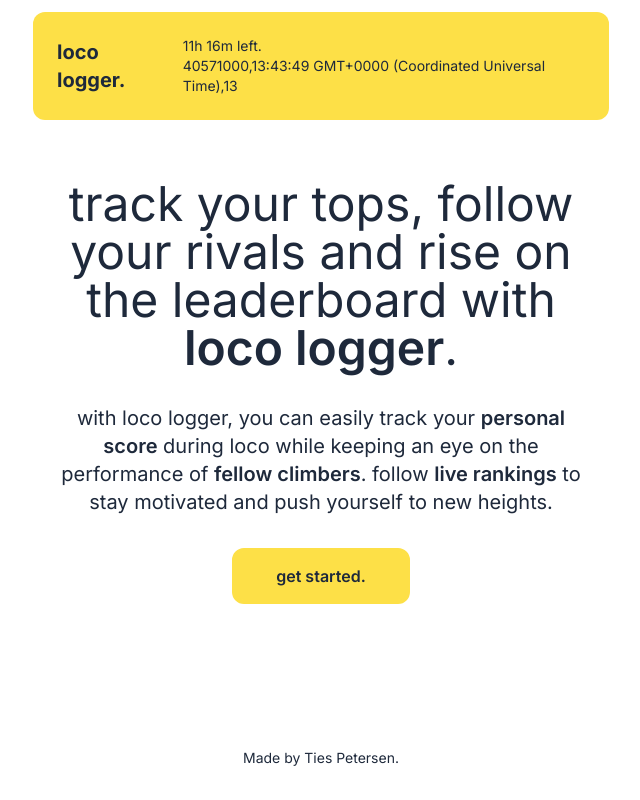
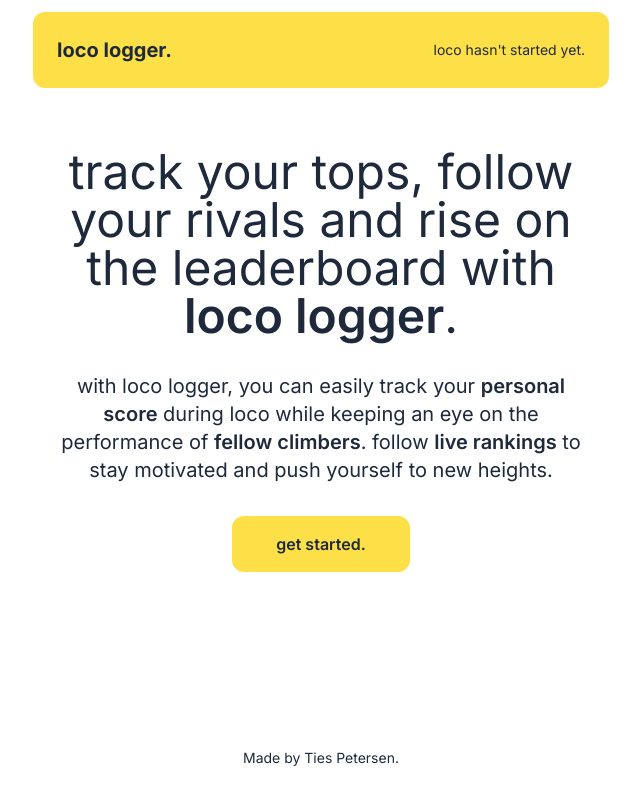
Before and after one commit to TiesPetersen/locologger, a Next.js app: page / in a window 1280 px wide. Shown: the whole page, without its empty margins (319-959 px from the left). Built offline with nearby package versions, Linux system fonts and the light colour scheme; no server answers.

Commit message:
Finally fixed Timer

```diff
--- a/components/Timer.js
+++ b/components/Timer.js
@@ -6,26 +6,22 @@ import React, { useState, useEffect } from 'react'
 
 export default function Timer() {
     const [diff, setDiff] = useState(0)
-    const [nowT, setNowT] = useState(new Date())
     const [timerState, setTimerState] = useState('running')
     const pathname = usePathname()
 
     function updateTimer() {
         const locoStart = Date.UTC(2024, 9, 4, 23, 0, 0) // in UTC
-        console.log(locoStart)
-        const locoEnd = Date.UTC(2024, 9, 5, 1, 0, 0) // in UTC
-        console.log(locoEnd)
+        const locoEnd = Date.UTC(2024, 9, 5, 0, 21, 0) // in UTC
         const nowUTC = new Date().getTime()
-        console.log(nowUTC)
 
         let difference = new Date(locoEnd - nowUTC).getTime()
 
         let timerStateNew = 'running'
         if (locoStart > nowUTC) {
-            //timerStateNew = 'not started'
+            timerStateNew = 'not started'
         }
         if (nowUTC > locoEnd) {
-            //timerStateNew = 'ended'
+            timerStateNew = 'ended'
         }
 
         setDiff(difference)
@@ -50,9 +46,6 @@ export default function Timer() {
             {timerState === 'ended' ? (
             <h1>loco has ended.</h1>
             ): ''}
-            {diff},
-            {nowT.toTimeString()},
-            {nowT.getUTCHours()}
       </div>
     )
 }
```
